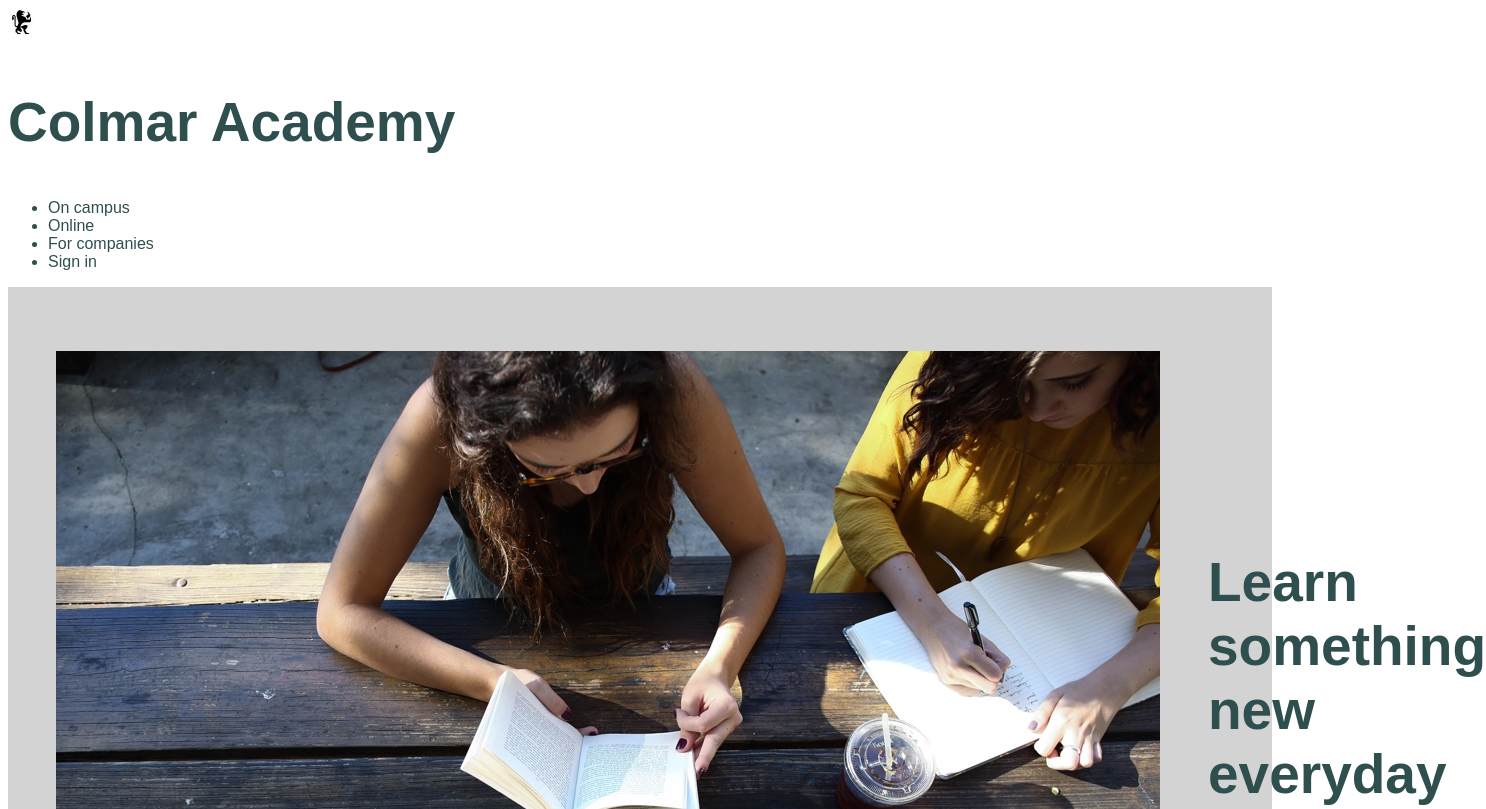
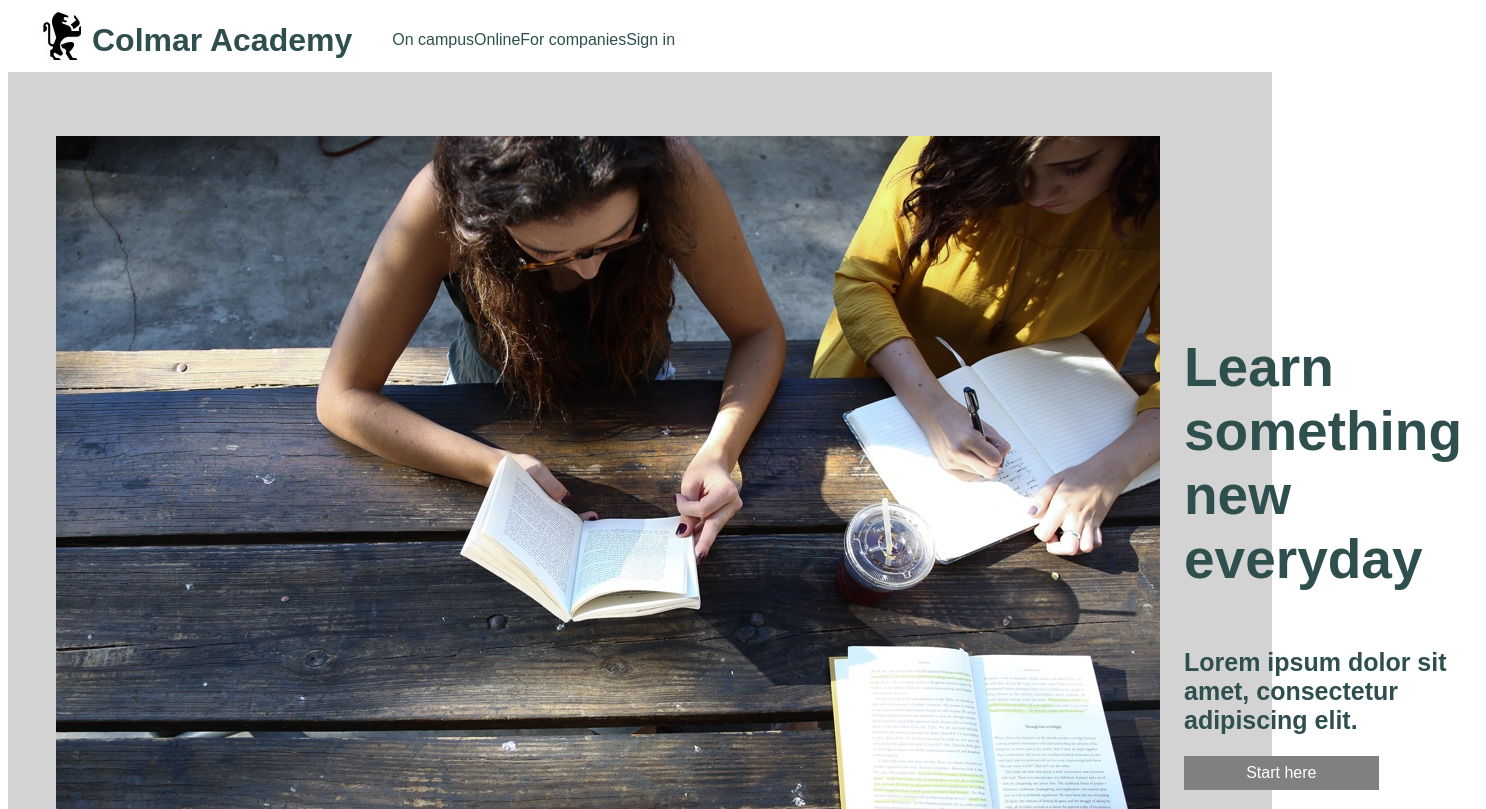
Before and after one commit to fakhri-ghiffari/Colmar, a plain HTML site: page index.html in a window 1280 px wide. Shown: the top 809 px of the page, 1486 px wide, since content can reach past the window. Drawn offline with Linux system fonts and the light colour scheme.

Commit message:
22.01.13 21.51

```diff
--- a/index.html
+++ b/index.html
@@ -9,9 +9,9 @@
     </head>
     <body>
         <nav>
-            <img src="resources\capstone_colmar_assets\images\ic-logo.svg">
-            <h1>Colmar Academy</h1>
-            <ul>
+            <img class="logo" src="resources\capstone_colmar_assets\images\ic-logo.svg">
+            <h1 class="colmar">Colmar Academy</h1>
+            <ul class="navbar">
                 <li>On campus</li>
                 <li>Online</li>
                 <li>For companies</li>
--- a/resources/css/styles.css
+++ b/resources/css/styles.css
@@ -9,6 +9,30 @@ h1 {
 
 h2 {
     font-size: 25px;
+}
+
+nav {
+    display: flex;
+    padding: 0 24px;
+    width: 100%;
+    height: 64px;
+}
+
+nav .logo {
+    height: auto;
+    width: 60px;
+}
+
+nav .colmar {
+    font-size: 32px;
+    margin: auto 0;
+}
+
+nav .navbar {
+    display: inline-flex;
+    list-style-type: none;
+    align-content: flex-end;
+    margin: auto 0;
 }
 
 header {
@@ -28,7 +52,7 @@ header {
     flex-direction: column;
     align-items: flex-start;
     justify-content: center;
-    margin-left: 24px;
+    margin-: 24px;
 }
 
 .description .start {
```
